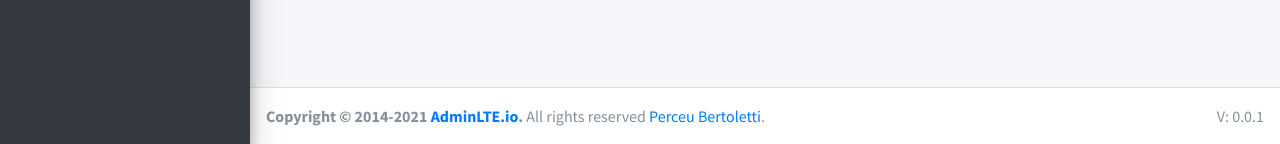
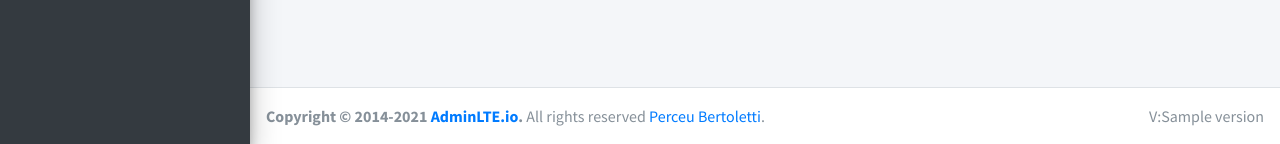
Before and after one commit to Perceu/chronos, a Django app: template chronos/core/templates/dashboard.html in a window 1280 px wide. Shown: the part 656-800 px from the top of the page. Run offline with Django 3.2, Linux system fonts and the light colour scheme; the template is opened without the code that fills it: most values are stand-ins (such as "Sample title", 1, 10 or a date in 2020); some libraries are stand-ins or nearby versions.

Commit message:
adicionado sistema de versionamento nos estaticos para espirar cache

```diff
--- a/chronos/settings.py
+++ b/chronos/settings.py
@@ -17,6 +17,7 @@ from dj_database_url import parse as db_url
 # Build paths inside the project like this: BASE_DIR / 'subdir'.
 BASE_DIR = Path(__file__).resolve().parent.parent
 
+VERSION='0.0.1'
 
 # Quick-start development settings - unsuitable for production
 # See https://docs.djangoproject.com/en/5.2/howto/deployment/checklist/
@@ -79,6 +80,7 @@ TEMPLATES = [
                 "django.template.context_processors.request",
                 "django.contrib.auth.context_processors.auth",
                 "django.contrib.messages.context_processors.messages",
+                "chronos.template.context_processors.version_context"
             ],
         },
     },
--- /dev/null
+++ b/chronos/template/context_processors.py
@@ -0,0 +1,6 @@
+from django.conf import settings
+
+def version_context(request):
+    return {
+        'version':settings.VERSION
+    }
--- a/chronos/template/templates/base.html
+++ b/chronos/template/templates/base.html
@@ -13,16 +13,16 @@ scratch. This page gets rid of all links and provides the needed markup only.
     <!-- Google Font: Source Sans Pro -->
     <link rel="stylesheet" href="https://fonts.googleapis.com/css?family=Source+Sans+Pro:300,400,400i,700&display=fallback">
     <!-- Font Awesome Icons -->
-    <link rel="stylesheet" href="{% static 'plugins/fontawesome-free/css/all.min.css' %}">
-    <link rel="stylesheet" href="{% static 'plugins/summernote/summernote-bs5.css' %}">
+    <link rel="stylesheet" href="{% static 'plugins/fontawesome-free/css/all.min.css' %}?V={{version}}">
+    <link rel="stylesheet" href="{% static 'plugins/summernote/summernote-bs5.css' %}?V={{version}}">
     <!-- Theme style -->
-    <link rel="stylesheet" href="{% static 'plugins/fullcalendar/main.css' %}">
-    <link rel="stylesheet" href="{% static 'plugins/jquery-ui/jquery-ui.min.css' %}">
-    <link rel="stylesheet" href="{% static 'plugins/jquery-ui/jquery-ui.theme.min.css' %}">
-    <link rel="stylesheet" href="{% static 'plugins/datetimepicker/jquery.datetimepicker.min.css' %}">
-    <link rel="stylesheet" href="{% static 'plugins/icheck-bootstrap/icheck-bootstrap.min.css' %}">
-    <link rel="stylesheet" href="{% static 'dist/css/adminlte.min.css' %}">
-    <link rel="stylesheet" href="{% static 'dist/css/style.css' %}">
+    <link rel="stylesheet" href="{% static 'plugins/fullcalendar/main.css' %}?V={{version}}">
+    <link rel="stylesheet" href="{% static 'plugins/jquery-ui/jquery-ui.min.css' %}?V={{version}}">
+    <link rel="stylesheet" href="{% static 'plugins/jquery-ui/jquery-ui.theme.min.css' %}?V={{version}}">
+    <link rel="stylesheet" href="{% static 'plugins/datetimepicker/jquery.datetimepicker.min.css' %}?V={{version}}">
+    <link rel="stylesheet" href="{% static 'plugins/icheck-bootstrap/icheck-bootstrap.min.css' %}?V={{version}}">
+    <link rel="stylesheet" href="{% static 'dist/css/adminlte.min.css' %}?V={{version}}">
+    <link rel="stylesheet" href="{% static 'dist/css/style.css' %}?V={{version}}">
 </head>
 <body class="{% block 'body-class'%}{% endblock %}">
 
@@ -37,21 +37,21 @@ scratch. This page gets rid of all links and provides the needed markup only.
   <!-- REQUIRED SCRIPTS -->
 
   <!-- jQuery -->
-  <script src="{% static 'plugins/jquery/jquery.min.js' %}"></script>
-  <script src="{% static 'plugins/jquery-ui/jquery-ui.min.js' %}"></script>
-  <script src="{% static 'plugins/inputmask/jquery.inputmask.min.js' %}"></script>
-  <script src="{% static 'plugins/datetimepicker/jquery.datetimepicker.full.min.js' %}"></script>
+  <script src="{% static 'plugins/jquery/jquery.min.js' %}?V={{version}}"></script>
+  <script src="{% static 'plugins/jquery-ui/jquery-ui.min.js' %}?V={{version}}"></script>
+  <script src="{% static 'plugins/inputmask/jquery.inputmask.min.js' %}?V={{version}}"></script>
+  <script src="{% static 'plugins/datetimepicker/jquery.datetimepicker.full.min.js' %}?V={{version}}"></script>
   <!-- Bootstrap 4 -->
-  <script src="{% static 'plugins/bootstrap/js/bootstrap.bundle.min.js' %}"></script>
-  <script src="{% static 'plugins/summernote/summernote-bs5.min.js' %}"></script>
+  <script src="{% static 'plugins/bootstrap/js/bootstrap.bundle.min.js' %}?V={{version}}"></script>
+  <script src="{% static 'plugins/summernote/summernote-bs5.min.js' %}?V={{version}}"></script>
   <!-- mask money -->
-  <script src="{% static 'plugins/jquery-maskmoney/jquery.maskmoney.min.js' %}"></script>
+  <script src="{% static 'plugins/jquery-maskmoney/jquery.maskmoney.min.js' %}?V={{version}}"></script>
   <!-- AdminLTE App -->
-  <script src="{% static 'plugins/moment/moment.min.js' %}"></script>
-  <script src="{% static 'plugins/fullcalendar/main.js' %}"></script>
-  <script src="{% static 'dist/js/adminlte.min.js' %}"></script>
-  <script src="{% static 'dist/js/jquery.formset.js' %}"></script>
-  <script src="{% static 'dist/js/scripts.js' %}"></script>
+  <script src="{% static 'plugins/moment/moment.min.js' %}?V={{version}}"></script>
+  <script src="{% static 'plugins/fullcalendar/main.js' %}?V={{version}}"></script>
+  <script src="{% static 'dist/js/adminlte.min.js' %}?V={{version}}"></script>
+  <script src="{% static 'dist/js/jquery.formset.js' %}?V={{version}}"></script>
+  <script src="{% static 'dist/js/scripts.js' %}?V={{version}}"></script>
   {% block js %}
   {% endblock %}
 </body>
--- a/chronos/template/templates/content.html
+++ b/chronos/template/templates/content.html
@@ -102,7 +102,7 @@
 <footer class="main-footer">
   <!-- To the right -->
   <div class="float-right d-none d-sm-inline">
-    V: 0.0.1
+    V:{{version}}
   </div>
   <!-- Default to the left -->
   <strong>Copyright &copy; 2014-2021 <a href="https://adminlte.io">AdminLTE.io</a>.</strong> All rights reserved
```
